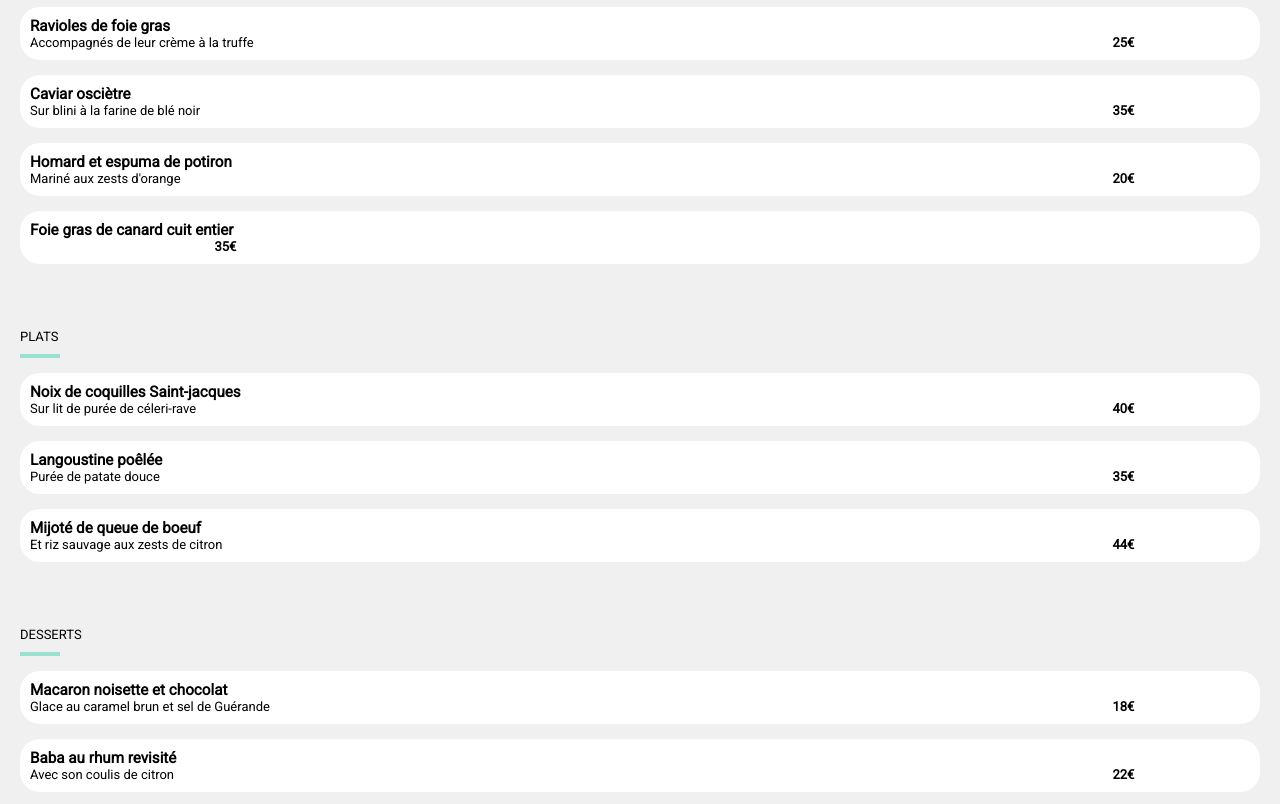
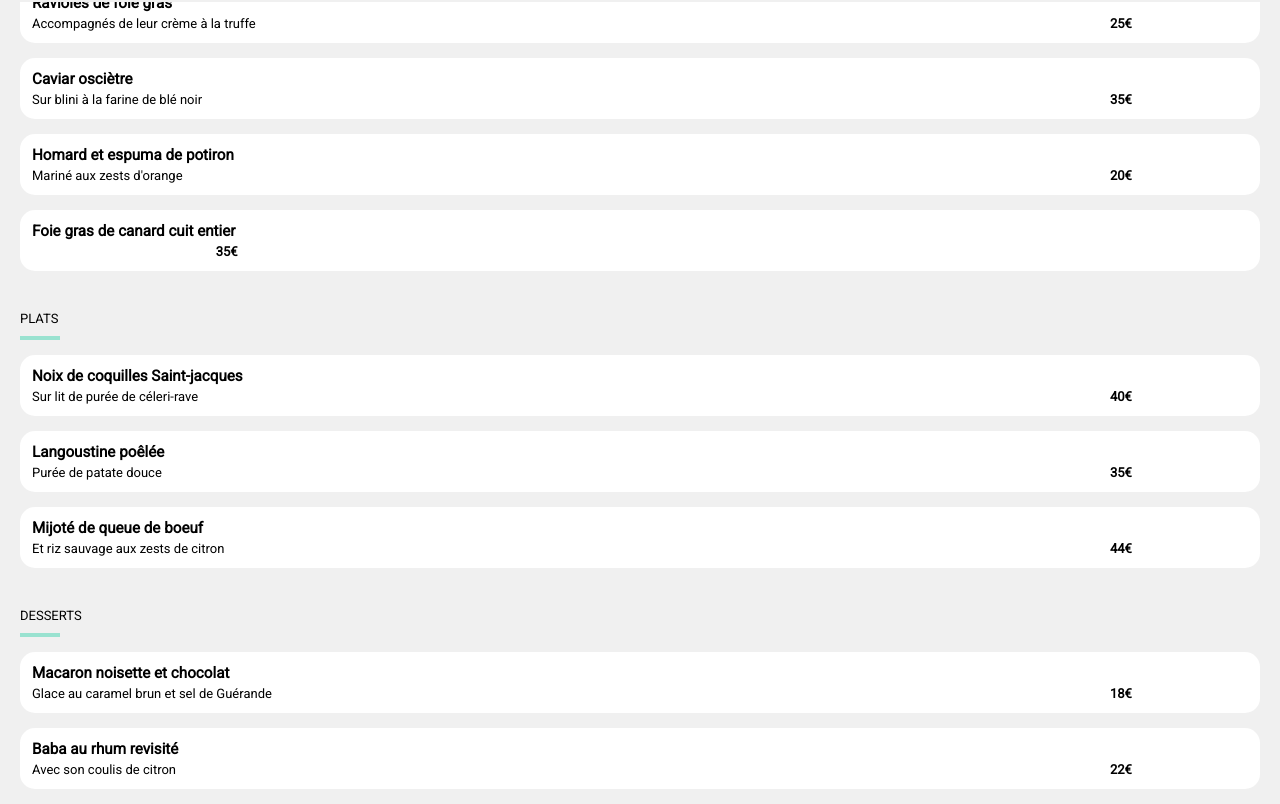
Before and after one commit to neverswood/ColasEmmanuelle_3_01052021, a website: page public/menu_lanoteenchantée.html in a window 1280 px wide. Shown: the part 436-1240 px from the top of the page. Drawn offline with Linux system fonts and the light colour scheme; a web font is replaced by a local one.

Commit message:
Change of padding of <h3> and menu_details on menu pages

```diff
--- a/public/menu_lanoteenchantée.html
+++ b/public/menu_lanoteenchantée.html
@@ -22,63 +22,63 @@
 
         <section>
             <img class="img--modification" src="./images/stil-u2Lp8tXIcjw-unsplash.jpg" alt="img La note enchantée" />
-            <div class="menu-title">
+            <div class="restaurant_name">
                 <h2>La note enchantée</h2>
                 <i class="far fa-heart"></i>
             </div>
-            <div class="ok1">
+            <div class="menu">
                 <span class="title">ENTRÉES</span>
-                <div class="ok">
+                <div class="menu_details">
                     <h3>Ravioles de foie gras</h3>
                     <p>Accompagnés de leur crème à la truffe</p>
                     <span>25€</span>
                 </div>
-                <div class="ok">
+                <div class="menu_details">
                     <h3>Caviar osciètre</h3>
                     <p>Sur blini à la farine de blé noir</p>
                     <span>35€</span>
                 </div>
-                <div class="ok">
+                <div class="menu_details">
                     <h3>Homard et espuma de potiron</h3>
                     <p>Mariné aux zests d'orange</p>
                     <span>20€</span>
                 </div>
-                <div class="ok">
+                <div class="menu_details">
                     <h3>Foie gras de canard cuit entier</h3>
                     <span>35€</span>
                 </div>
             </div>
-            <div class="ok1">
+            <div class="menu">
                 <span class="title">PLATS</span>
-                <div class="ok">
+                <div class="menu_details">
                     <h3>Noix de coquilles Saint-jacques</h3>
                     <p>Sur lit de purée de céleri-rave</p>
                     <span>40€</span>
                 </div>
-                <div class="ok">
+                <div class="menu_details">
                     <h3>Langoustine poêlée</h3>
                     <p>Purée de patate douce</p>
                     <span>35€</span>
                 </div>
-                <div class="ok">
+                <div class="menu_details">
                     <h3>Mijoté de queue de boeuf</h3>
                     <p>Et riz sauvage aux zests de citron</p>
                     <span>44€</span>
                 </div>
             </div>
-            <div class="ok1">
+            <div class="menu">
                 <span class="title">DESSERTS</span>
-                <div class="ok">
+                <div class="menu_details">
                     <h3>Macaron noisette et chocolat</h3>
                     <p>Glace au caramel brun et sel de Guérande</p>
                     <span>18€</span>
                 </div>
-                <div class="ok">
+                <div class="menu_details">
                     <h3>Baba au rhum revisité</h3>
                     <p>Avec son coulis de citron</p>
                     <span>22€</span>
                 </div>
-                <div class="ok">
+                <div class="menu_details">
                     <h3>Tarte au citron meringuée</h3>
                     <p>Destructuréee</p>
                     <span>23€</span>
--- a/sass/pages/_menu.scss
+++ b/sass/pages/_menu.scss
@@ -21,7 +21,7 @@
       object-fit: cover;
       height: 250px;
     }
-    .menu-title {
+    .restaurant_name {
       display: flex;
       justify-content: space-between;
       background-color: variables.$color-grey;
@@ -47,14 +47,13 @@
       border-bottom: solid 4px variables.$color-tertiary;
       display: inline-flex;
     }
-    .ok1 {
-      padding-top: 65px;
+    .menu {
+      padding-top: 40px;
       margin: 0 20px 0 20px;
-    }
-    .ok {
+      &_details {
         background-color: variables.$color-white;
-      border-radius: 20px;
-      padding: 10px 0 10px 10px;
+        border-radius: 15px;
+        padding: 12px 3px 12px 12px;
         margin-top: 15px;
         display: flex;
         flex-wrap: wrap;
@@ -62,6 +61,7 @@
           font-weight: bold;
           width: 100%;
           margin: 0;
+          padding-bottom: 4px;
         }
         p {
           width: 73%;
@@ -75,3 +75,4 @@
       }
     }
   }
+}
```
Also changed, not shown: public/menu_lapalettedugoût.html (+13 -13 lines), public/menu_ledélicedessens.html (+13 -13 lines), public/menu_àlafrançaise.html (+13 -13 lines), public/css/index.css, 1 other file. Lines whose indentation alone changed are shown as unchanged.
